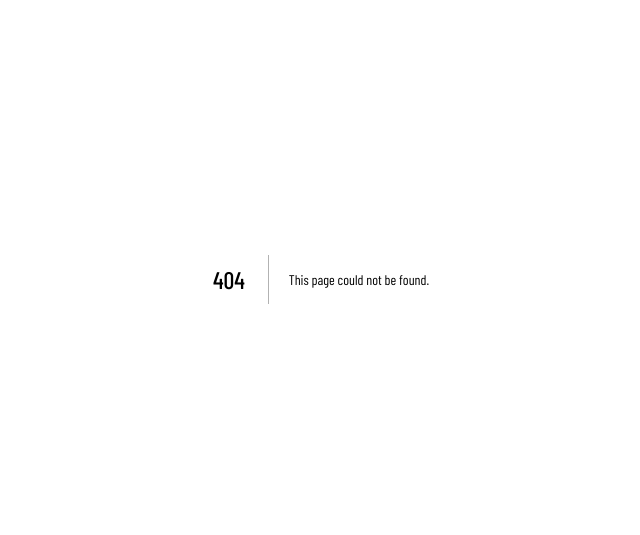
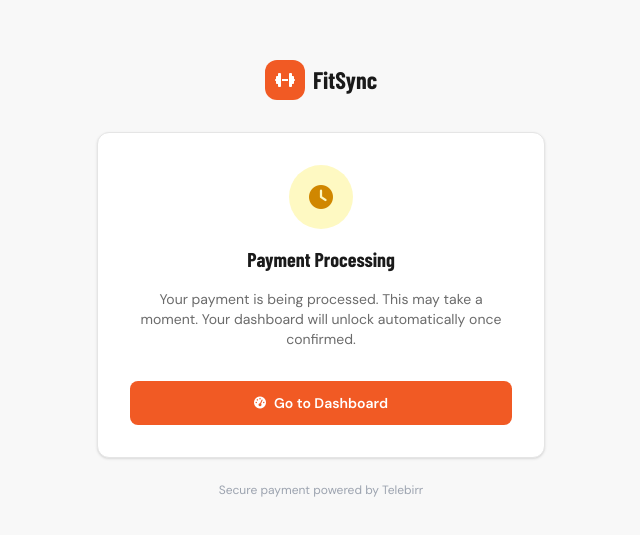
Before and after one commit to ydejene/fitsync, a Next.js app in the folder frontend/: page /payment/success in a window 1280 px wide. Before the commit this address had no page. Shown: the part 121-656 px from the top of the page, without its empty margins (319-959 px from the left). Built offline with nearby package versions, Linux system fonts and the light colour scheme; no server answers.

Commit message:
feat(payment): implement telebirr checkout success and confirmation screen

```diff
--- /dev/null
+++ b/frontend/src/app/(auth)/payment/success/page.tsx
@@ -0,0 +1,172 @@
+"use client";
+
+/**
+ * Payment Success Page — /payment/success
+ * Shown after telebirr redirects the user back to our site.
+ * Polls the backend for payment confirmation, then shows success + dashboard link.
+ */
+
+import { useState, useEffect } from "react";
+import { useRouter } from "next/navigation";
+import Link from "next/link";
+
+export default function PaymentSuccessPage() {
+  const router = useRouter();
+  const [status, setStatus] = useState<"checking" | "success" | "pending" | "failed">("checking");
+  const [subscriptionEnd, setSubscriptionEnd] = useState("");
+
+  const BACKEND_URL = process.env.NEXT_PUBLIC_BACKEND_URL || "http://localhost:5000";
+
+  useEffect(() => {
+    const merchOrderId =
+      typeof window !== "undefined"
+        ? sessionStorage.getItem("fitsync_merch_order_id")
+        : null;
+
+    if (!merchOrderId) {
+      setStatus("pending");
+      return;
+    }
+
+    // Poll for payment status (webhook may take a few seconds)
+    let attempts = 0;
+    const maxAttempts = 10;
+
+    const pollInterval = setInterval(async () => {
+      attempts++;
+
+      try {
+        const res = await fetch(
+          `${BACKEND_URL}/api/telebirr/status/${merchOrderId}`,
+          { credentials: "include" }
+        );
+        const data = await res.json();
+
+        if (data.success && data.data.subscriptionStatus === "active") {
+          setStatus("success");
+          setSubscriptionEnd(data.data.subscriptionEnd || "");
+          clearInterval(pollInterval);
+          sessionStorage.removeItem("fitsync_merch_order_id");
+        } else if (data.success && data.data.paymentStatus === "failed") {
+          setStatus("failed");
+          clearInterval(pollInterval);
+        }
+      } catch {
+        // Silent retry
+      }
+
+      if (attempts >= maxAttempts) {
+        clearInterval(pollInterval);
+        if (status === "checking") setStatus("pending");
+      }
+    }, 2000);
+
+    return () => clearInterval(pollInterval);
+  }, [BACKEND_URL, status]);
+
+  return (
+    <div className="min-h-screen bg-brand-off-white flex items-center justify-center px-4 font-sans">
+      <div className="w-full max-w-md text-center">
+        {/* Logo */}
+        <Link href="/" className="inline-flex items-center gap-2 mb-8">
+          <div className="w-10 h-10 bg-brand-orange rounded-xl flex items-center justify-center">
+            <i className="fa-solid fa-dumbbell text-white" />
+          </div>
+          <span className="font-display text-2xl font-bold text-text-primary">FitSync</span>
+        </Link>
+
+        <div className="card p-8">
+          {/* Checking status */}
+          {status === "checking" && (
+            <div className="space-y-4">
+              <div className="w-16 h-16 mx-auto bg-orange-100 rounded-full flex items-center justify-center">
+                <i className="fa-solid fa-spinner fa-spin text-2xl text-brand-orange" />
+              </div>
+              <h2 className="font-display text-xl font-bold text-text-primary">
+                Finalizing Your Payment...
+              </h2>
+              <p className="text-sm text-text-secondary">
+                Please wait while we confirm your payment with Telebirr.
+              </p>
+            </div>
+          )}
+
+          {/* Payment successful */}
+          {status === "success" && (
+            <div className="space-y-4">
+              <div className="w-16 h-16 mx-auto bg-green-100 rounded-full flex items-center justify-center animate-bounce">
+                <i className="fa-solid fa-check text-2xl text-green-600" />
+              </div>
+              <h2 className="font-display text-xl font-bold text-green-700">
+                Payment Successful!
+              </h2>
+              <p className="text-sm text-text-secondary">
+                Your subscription is now active. Welcome to FitSync!
+              </p>
+              {subscriptionEnd && (
+                <p className="text-xs text-text-muted">
+                  Active until: {new Date(subscriptionEnd).toLocaleDateString("en-ET", {
+                    year: "numeric", month: "long", day: "numeric"
+                  })}
+                </p>
+              )}
+              <button
+                onClick={() => router.push("/dashboard")}
+                className="btn-primary w-full justify-center py-3 mt-4"
+              >
+                <i className="fa-solid fa-gauge-high text-xs" /> Go to Dashboard
+              </button>
+            </div>
+          )}
+
+          {/* Payment pending (webhook not yet received) */}
+          {status === "pending" && (
+            <div className="space-y-4">
+              <div className="w-16 h-16 mx-auto bg-yellow-100 rounded-full flex items-center justify-center">
+                <i className="fa-solid fa-clock text-2xl text-yellow-600" />
+              </div>
+              <h2 className="font-display text-xl font-bold text-text-primary">
+                Payment Processing
+              </h2>
+              <p className="text-sm text-text-secondary">
+                Your payment is being processed. This may take a moment.
+                Your dashboard will unlock automatically once confirmed.
+              </p>
+              <button
+                onClick={() => router.push("/dashboard")}
+                className="btn-primary w-full justify-center py-3 mt-4"
+              >
+                <i className="fa-solid fa-gauge-high text-xs" /> Go to Dashboard
+              </button>
+            </div>
+          )}
+
+          {/* Payment failed */}
+          {status === "failed" && (
+            <div className="space-y-4">
+              <div className="w-16 h-16 mx-auto bg-red-100 rounded-full flex items-center justify-center">
+                <i className="fa-solid fa-xmark text-2xl text-red-600" />
+              </div>
+              <h2 className="font-display text-xl font-bold text-red-700">
+                Payment Failed
+              </h2>
+              <p className="text-sm text-text-secondary">
+                Your payment could not be processed. Please try again.
+              </p>
+              <button
+                onClick={() => router.push("/subscribe")}
+                className="btn-primary w-full justify-center py-3 mt-4"
+              >
+                <i className="fa-solid fa-redo text-xs" /> Try Again
+              </button>
+            </div>
+          )}
+        </div>
+
+        <p className="text-center text-xs text-text-muted mt-6">
+          Secure payment powered by Telebirr
+        </p>
+      </div>
+    </div>
+  );
+}
```
